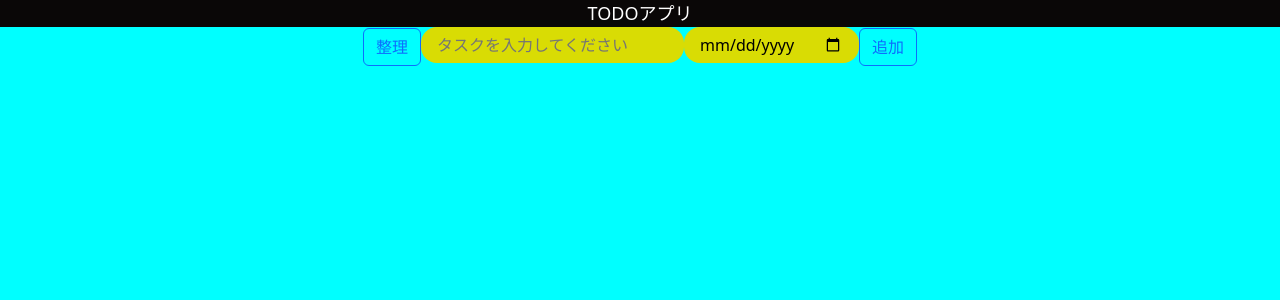
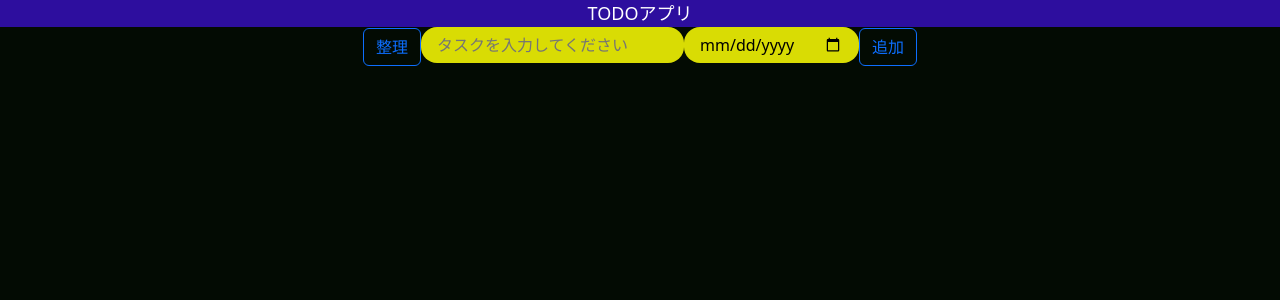
Before and after one commit to hashimo000/to-do-app, a React (Create React App) app: page / in a window 1280 px wide. Shown: the top 300 px of the page. Built offline with nearby package versions, Linux system fonts and the light colour scheme.

Commit message:
htmlにstyle属性を付与

```diff
--- a/public/index.html
+++ b/public/index.html
@@ -33,7 +33,7 @@
     <title>React App</title>
 
   </head>
-  <body style="background-color: aqua;">
+  <body style="background-color: rgb(3, 11, 3);">
     <noscript>You need to enable JavaScript to run this app.</noscript>
     <div id="root"></div>
     <!--
--- a/src/index.css
+++ b/src/index.css
@@ -7,7 +7,7 @@ header{
   font-size: large;
   display: flex;
   justify-content: center;
-  background-color:rgb(10, 7, 7) ;
+  background-color:rgb(45, 14, 158) ;
   color:white ;
 }
 input {
@@ -38,6 +38,7 @@ ul {
   margin-right: 8px;
   text-align: center;
   list-style: none;
+  color: #fff;
 }
 
 div{
```
